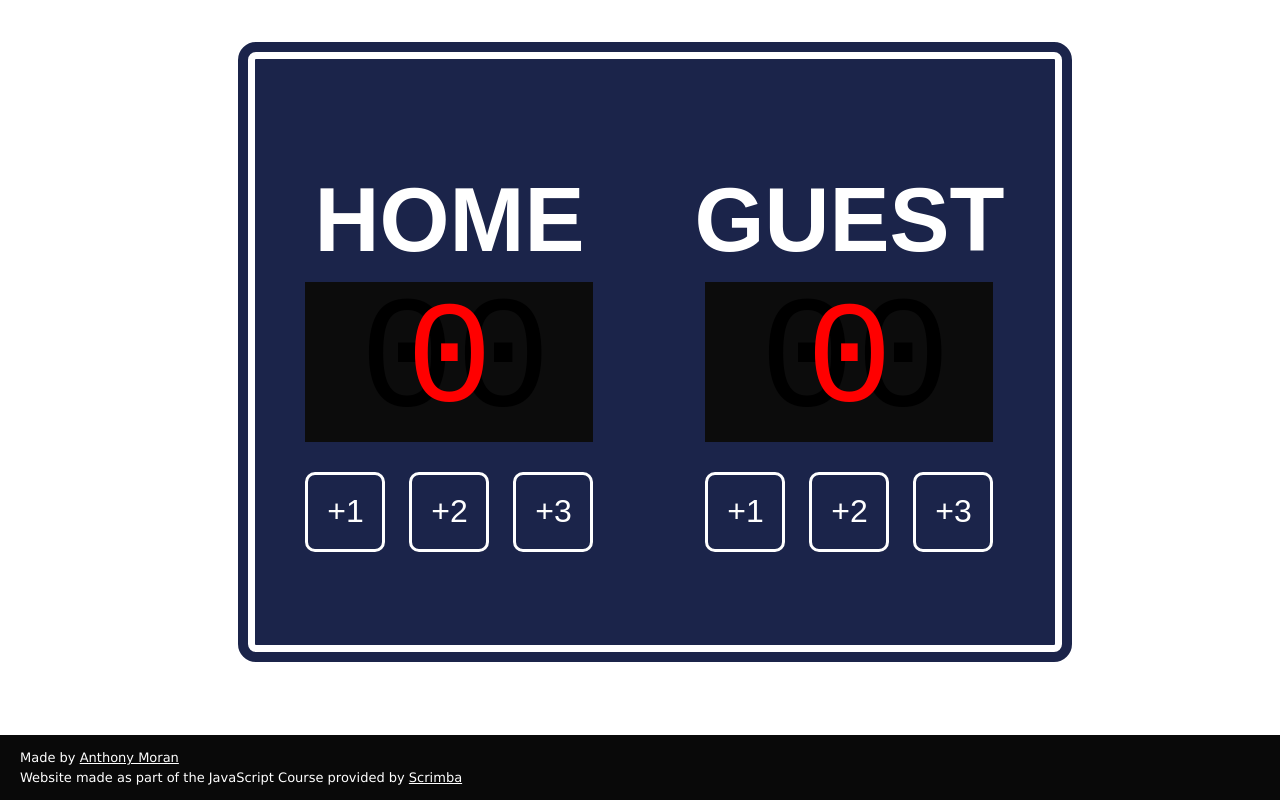
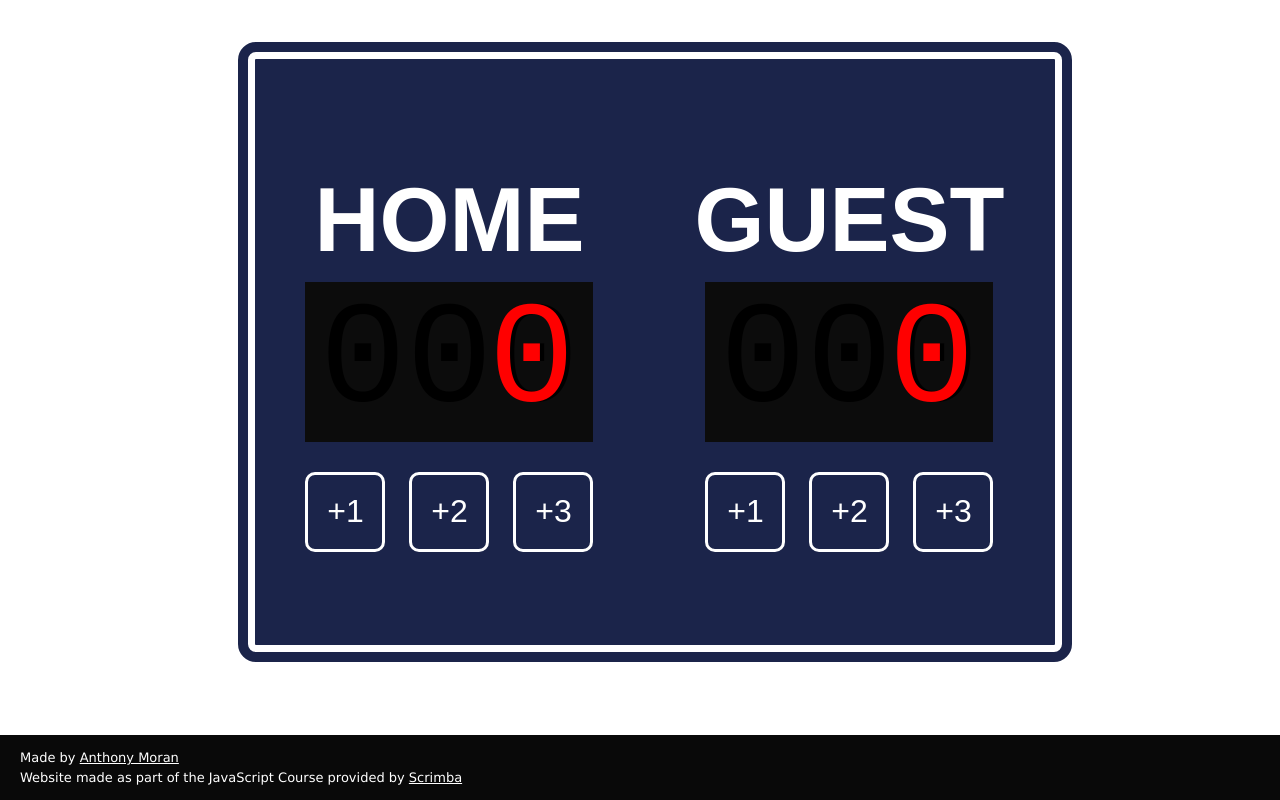
Before and after one commit to tonymm55/Scrimba-Basketball-Scorecard, a plain HTML site: page index.html in a window 1280 px wide. Drawn offline with Linux system fonts and the light colour scheme; a web font is replaced by a local one.

Commit message:
Styling changes

```diff
--- a/index.css
+++ b/index.css
@@ -88,13 +88,13 @@ h2 {
 
 .pts-shadow {
     font-family: 'Digital Display',monospace;
-    font-size: 10em;
+    font-size: 9em;
     text-align: center;
 
     position: absolute;
     z-index: 1;
     top: 50%;
-    left: 52.0%;
+    left: 50%;
     transform: translate(-50%, -50%);
 
     margin: 0;
@@ -104,7 +104,7 @@ h2 {
 .pts {
     font-family: 'Digital Display', monospace;
     font-size: 9em;
-    text-align: center;
+    text-align: right;
 
     position: relative;
     z-index: 2;
--- a/index.html
+++ b/index.html
@@ -21,7 +21,7 @@
 
                 <div class="one">
                     <p class="pts" id="home-pts">0</p>
-                    <p class="pts-shadow">00</p>
+                    <p class="pts-shadow">000</p>
                 </div>
 
                 <div class="two">
@@ -36,7 +36,7 @@
 
                 <div class="one">
                     <p class="pts" id="guest-pts">0</p>
-                    <p class="pts-shadow">00</p>
+                    <p class="pts-shadow">000</p>
                 </div>
 
                 <div class="two">
```
